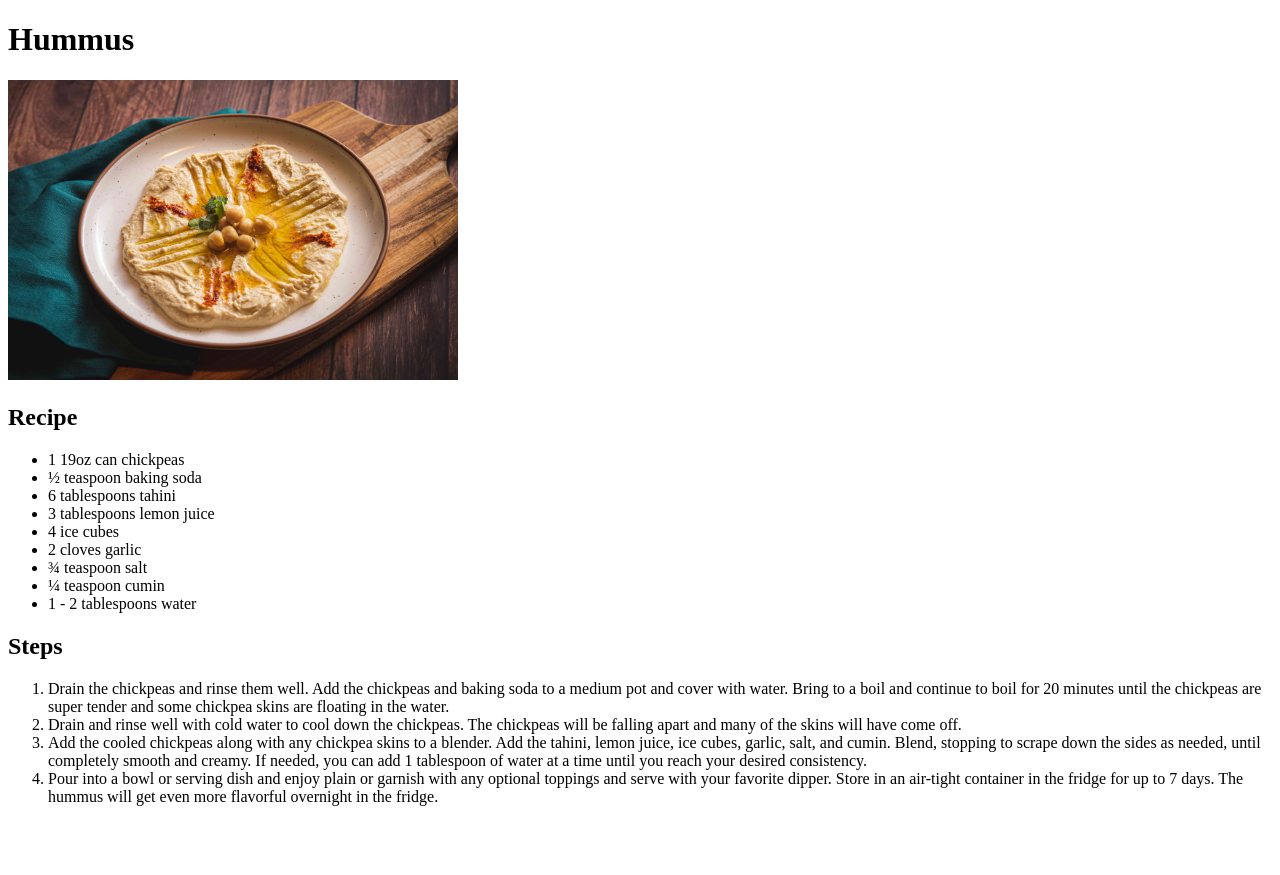
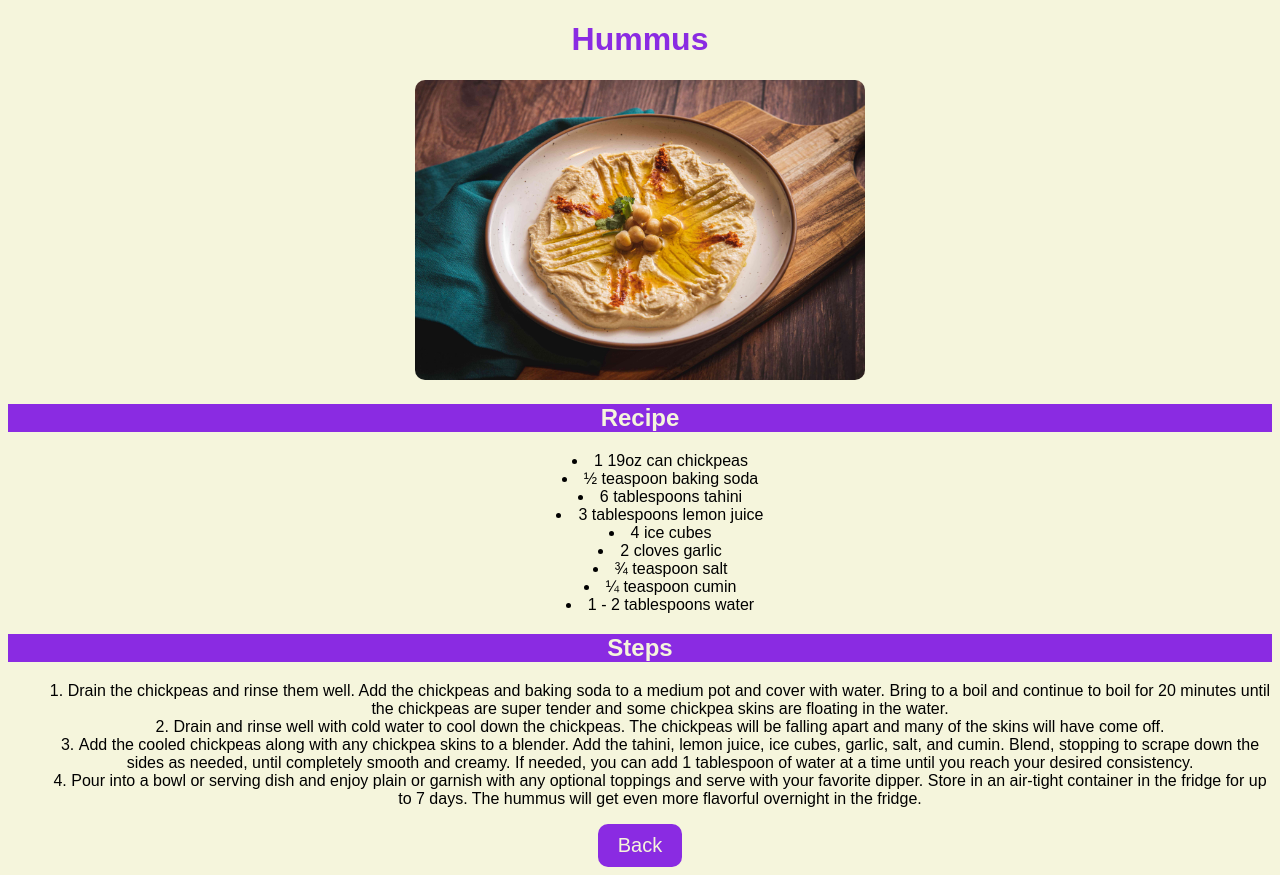
Before and after one commit to djolemtr/favorite-recipes, a plain HTML site: page recipes/hummus/hummus.html in a window 1280 px wide. Before the commit the page ends 822 px from the top, so only its background shows below. Drawn offline with Linux system fonts and the light colour scheme.

Commit message:
Add CSS and back button

```diff
--- a/recipes/hummus/hummus.html
+++ b/recipes/hummus/hummus.html
@@ -3,11 +3,12 @@
 <head>
     <meta charset="UTF-8">
     <meta name="viewport" content="width=device-width, initial-scale=1.0">
+    <link rel="stylesheet" href="../../style.css">
     <title>Recipe | Hummus</title>
 </head>
 <body>
 
-    <h1>Hummus</h1>
+    <h1 class="title">Hummus</h1>
     <img src="hummus.jpg" alt="Hummus" height="300" width="450">
 
     <h2>Recipe</h2>
@@ -31,5 +32,7 @@
         <li>Pour into a bowl or serving dish and enjoy plain or garnish with any optional toppings and serve with your favorite dipper. Store in an air-tight container in the fridge for up to 7 days. The hummus will get even more flavorful overnight in the fridge.</li>
     </ol>
 
+    <a href="../../index.html" class="button">Back</a>
+
 </body>
 </html>
--- /dev/null
+++ b/style.css
@@ -0,0 +1,47 @@
+body {
+    align-items: center;
+    text-align: center;
+    font-family: fantasy, sans-serif;
+    background-color: beige;
+}
+
+.title {
+    color: blueviolet;
+}
+
+.recipe-list {
+    display: inline-block;
+    padding: 10px 20px;
+    border-radius: 10px;
+    background-color: blueviolet;
+    color: beige;
+}
+
+.recipe-list li a {
+    color: beige;
+}
+
+li {
+    text-align: center;
+    list-style-position: inside;
+}
+
+h2 {
+    background-color: blueviolet;
+    color: beige;
+}
+
+img {
+    border-radius: 10px;
+}
+
+.button {
+    display: inline-block;
+    padding: 10px 20px;
+    background-color: blueviolet;
+    color: beige;
+    font-size: 20px;
+    border-radius: 10px;
+    text-decoration: none;
+
+}
```
Also changed, not shown: index.html (+3 -2 lines), recipes/pizza-margherita/pizza-margherita.html (+4 -1 lines), recipes/proja/proja.html (+4 -1 lines), 1 other file.
